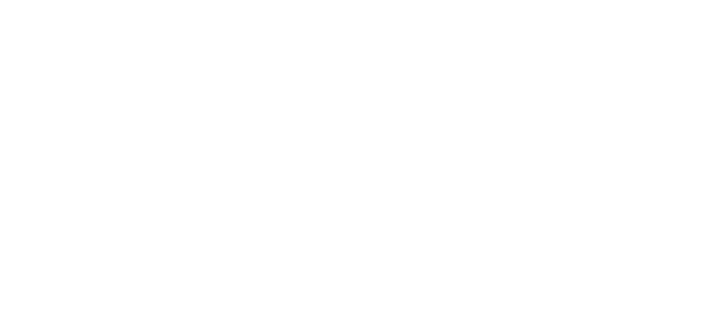
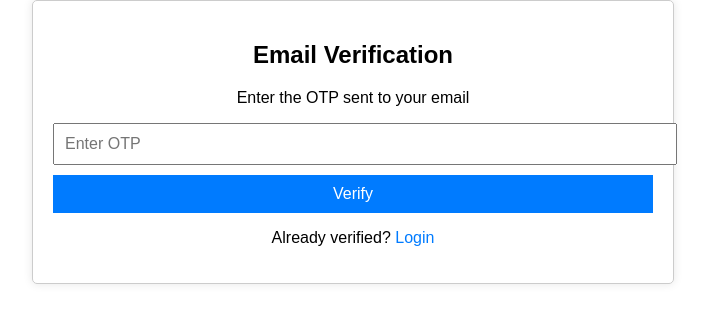
Before and after one commit to Bibek021/room-rental-platform, a React (Create React App) app in the folder frontend/: page /verify-email in a window 1280 px wide. Before the commit this address had no page. Shown: the top 322 px of the page, without its empty margins (287-995 px from the left). Built offline with nearby package versions, Linux system fonts and the light colour scheme.

Commit message:
phase 3: Added Login page, Register page, Home page

```diff
--- a/frontend/src/App.js
+++ b/frontend/src/App.js
@@ -3,6 +3,7 @@ import { BrowserRouter as Router, Routes, Route } from 'react-router-dom';
 import Login from './pages/Login';
 import Register from './pages/Register';
 import Home from './pages/Home';
+import EmailVerification from './pages/EmailVerification';
 import './App.css';
 
 function App() {
@@ -12,6 +13,7 @@ function App() {
         <Routes>
           <Route path="/login" element={<Login />} />
           <Route path="/register" element={<Register />} />
+          <Route path="/verify-email" element={<EmailVerification />} />
           <Route path="/" element={<Home />} />
         </Routes>
       </div>
--- /dev/null
+++ b/frontend/src/pages/EmailVerification.js
@@ -0,0 +1,51 @@
+// Purpose: Email verification page for entering OTP
+import { useState } from 'react';
+import { useNavigate, useLocation } from 'react-router-dom';
+import axios from 'axios';
+
+const EmailVerification = () => {
+  const [otp, setOtp] = useState('');
+  const [error, setError] = useState('');
+  const navigate = useNavigate();
+  const location = useLocation();
+  const email = location.state?.email || '';
+
+  const handleVerify = async (e) => {
+    e.preventDefault();
+    try {
+      // Purpose: Send OTP verification request to backend
+      await axios.post(`${process.env.REACT_APP_API_URL}/auth/verify-email`, {
+        email,
+        otp
+      });
+      // Purpose: Redirect to login after successful verification
+      alert('Email verified successfully! Please log in.');
+      navigate('/login');
+    } catch (err) {
+      setError(err.response?.data?.message || 'Verification failed');
+    }
+  };
+
+  return (
+    <div className="container">
+      <h2>Email Verification</h2>
+      <p>Enter the OTP sent to {email || 'your email'}</p>
+      {error && <p style={{ color: 'red' }}>{error}</p>}
+      <form onSubmit={handleVerify}>
+        <input
+          type="text"
+          placeholder="Enter OTP"
+          value={otp}
+          onChange={(e) => setOtp(e.target.value)}
+          required
+        />
+        <button type="submit">Verify</button>
+      </form>
+      <p>
+        Already verified? <a href="/login">Login</a>
+      </p>
+    </div>
+  );
+};
+
+export default EmailVerification;
--- a/frontend/src/pages/Home.js
+++ b/frontend/src/pages/Home.js
@@ -37,7 +37,7 @@ const Home = () => {
         <MapContainer center={[40.712776, -74.005974]} zoom={13} style={{ height: '100%', width: '100%' }}>
           <TileLayer
             url="https://{s}.tile.openstreetmap.org/{z}/{x}/{y}.png"
-            attribution='&copy; <a href="https://www.openstreetmap.org/copyright">OpenStreetMap</a> contributors'
+            attribution='© <a href="https://www.openstreetmap.org/copyright">OpenStreetMap</a> contributors'
           />
           {rooms.map(room => (
             room.location && room.location.coordinates && (
@@ -45,7 +45,7 @@ const Home = () => {
                 <Popup>
                   <b>{room.title}</b><br />
                   {room.description}<br />
-                  Price: ${room.price}<br />
+                  Price: Rs {room.price}<br />
                   Address: {room.address}
                 </Popup>
               </Marker>
--- a/frontend/src/pages/Register.js
+++ b/frontend/src/pages/Register.js
@@ -24,9 +24,9 @@ const Register = () => {
         password,
         role
       });
-      // Purpose: Redirect to login after successful registration
+      // Purpose: Redirect to email verification with email
       alert('Registration successful! Check your email for OTP.');
-      navigate('/login');
+      navigate('/verify-email', { state: { email } });
     } catch (err) {
       setError(err.response?.data?.message || 'Registration failed');
     }
```
Also changed, not shown: 1 other file (tests, documents, lock files or other folders).
